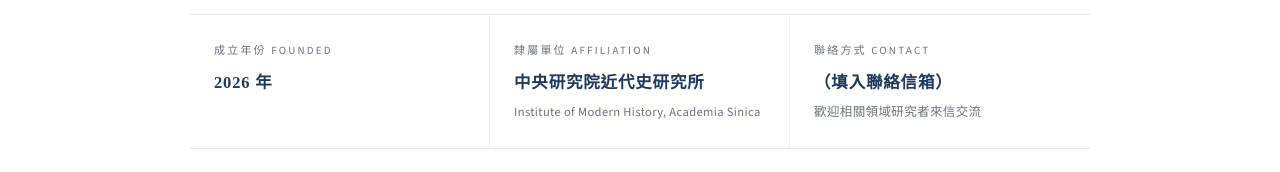
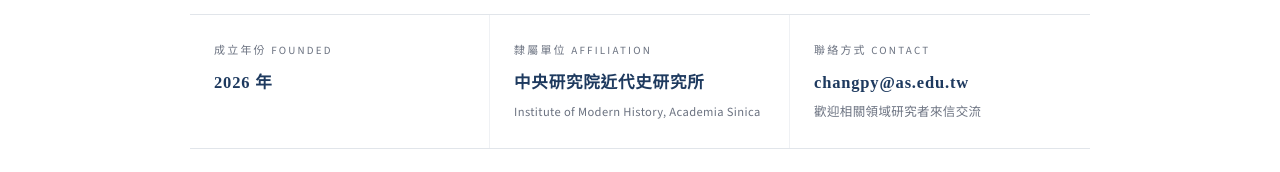
Before and after one commit to tme-imh/tme, a plain HTML site: page about.html in a window 1280 px wide. Shown: the part 2084-2256 px from the top of the page. Drawn offline with nearby package versions, Linux system fonts and the light colour scheme.

Commit message:
Add files via upload

```diff
--- a/about.html
+++ b/about.html
@@ -358,7 +358,7 @@
   <dl class="facts">
     <div><dt>成立年份 FOUNDED</dt><dd>2026 年</dd></div>
     <div><dt>隸屬單位 AFFILIATION</dt><dd>中央研究院近代史研究所<small>Institute of Modern History, Academia Sinica</small></dd></div>
-    <div><dt>聯絡方式 CONTACT</dt><dd>（填入聯絡信箱）<small>歡迎相關領域研究者來信交流</small></dd></div>
+    <div><dt>聯絡方式 CONTACT</dt><dd><a href="mailto:changpy@as.edu.tw" style="color:var(--navy)">changpy@as.edu.tw</a><small>歡迎相關領域研究者來信交流</small></dd></div>
   </dl>
 </div></section>
 
```
